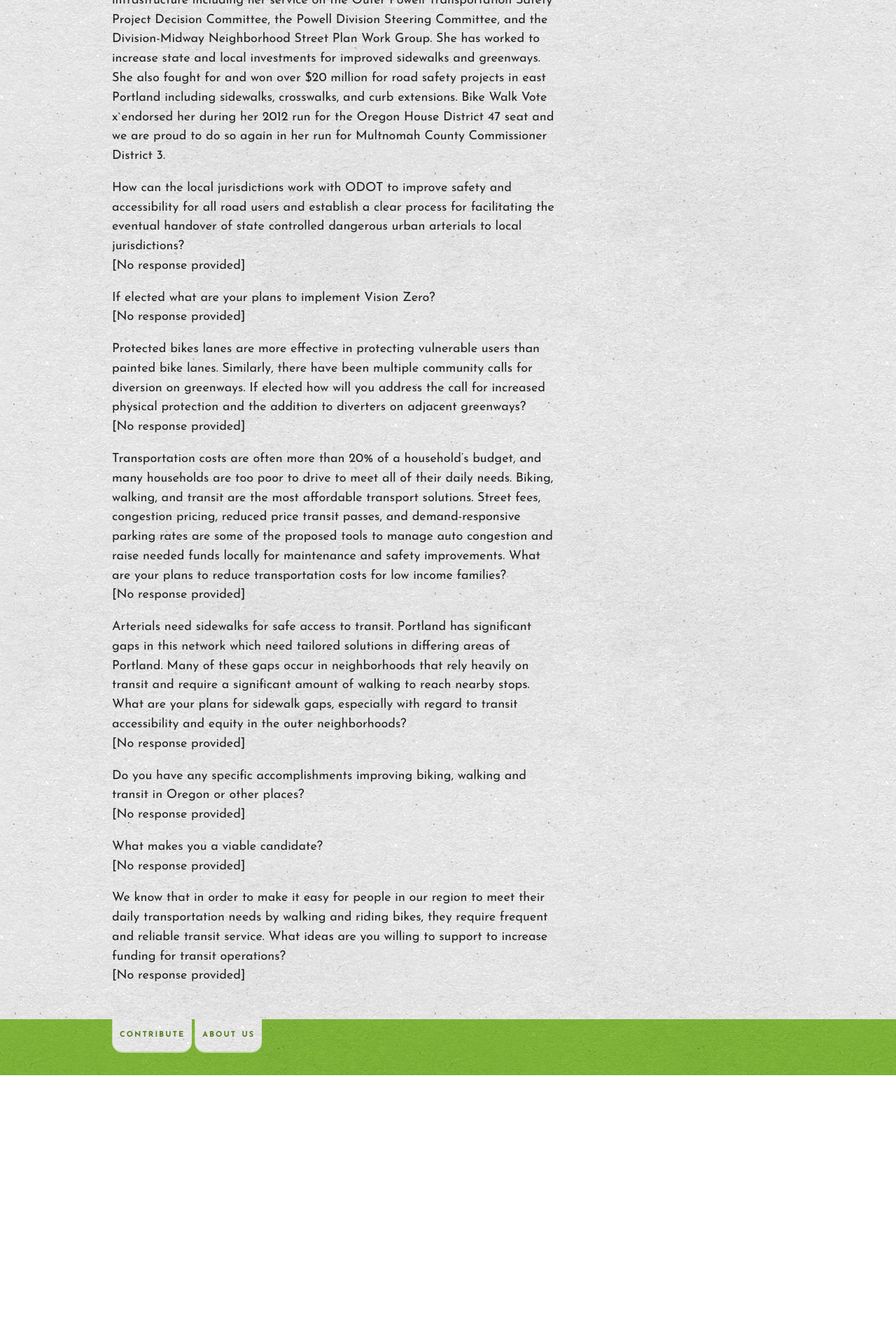
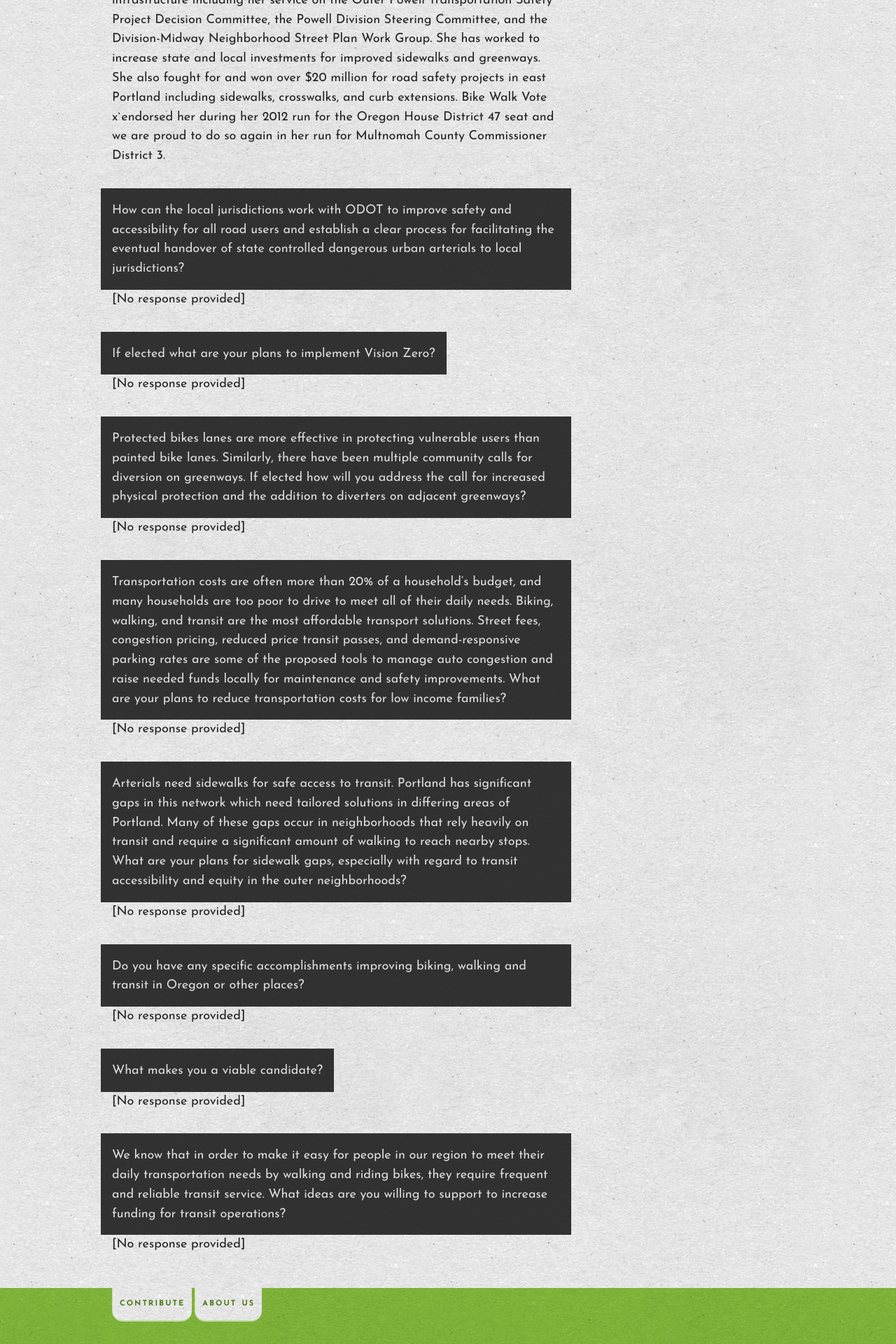
Before and after one commit to bikewalkvote/bikewalkvote.github.io, a Jekyll site: the page built from _endorsements/jessica-vega-pederson.md, in a window 1280 px wide. Shown: the part 693-2613 px from the top of the page at 70% size. Built offline with Jekyll 4.4.1, drawn with Linux system fonts in a browser that asks for light colours; nearby versions of some CDN libraries; Markdown is read by kramdown in place of the engine named in the settings; comment, search, counter and statistics services are not loaded; before the commit the page ends 2229 px from its top, so only the background shows below that.

Commit message:
Add improved contrast to endorsement questionnaires.

```diff
--- a/assets/css/style.css
+++ b/assets/css/style.css
@@ -622,6 +622,29 @@ body #container #content .question {
 body #container #content .question .questionTitle {
   color: #27a41d;
 }
+
+.question {
+  color: #dddddd;
+  background-color: #333333;
+  background-color: rgba(30,30,30,0.9);
+  float: left;
+  padding-left:   10px;
+  padding-right:  10px;
+  padding-bottom: 1em;
+  margin-left:   -10px;
+  margin-right:  -10px;
+  margin-top:     2em;
+}
+
+@media only screen and (min-width: 481px) {
+.question {
+    padding-left:   1em;
+    padding-right:  1em;
+    margin-left:   -1em;
+    margin-right:  -1em;
+  }
+}
+
 body #container #content .answer {
   font-size: 18px;
   font-size: 1.125rem;
```
